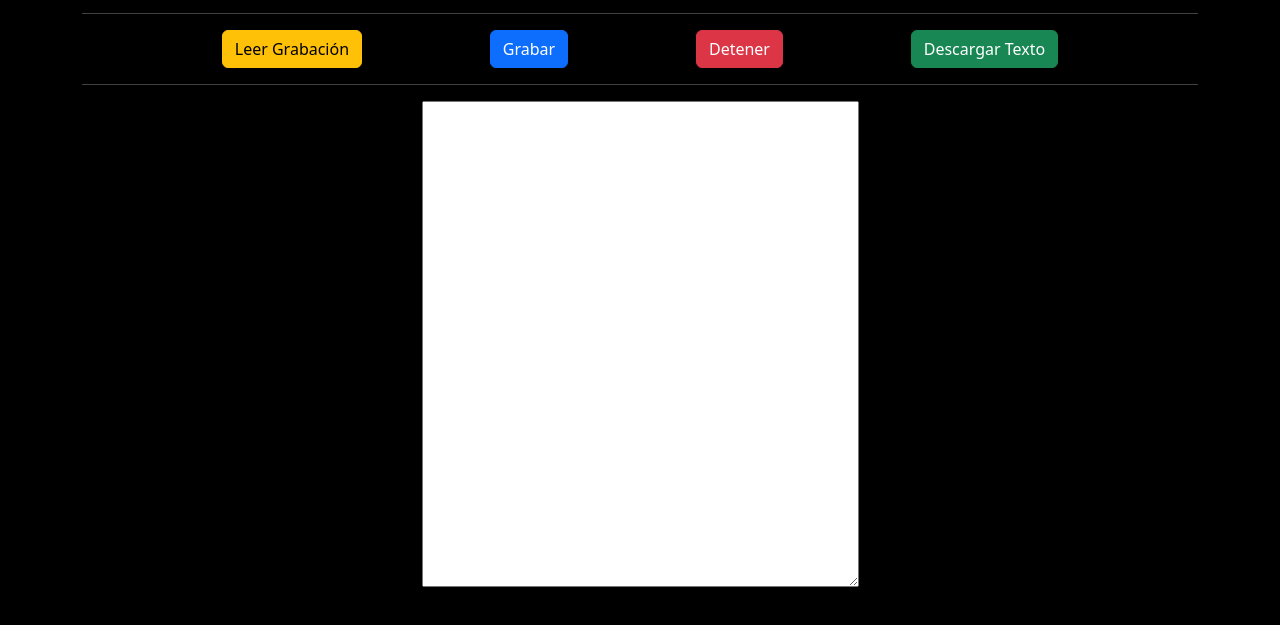
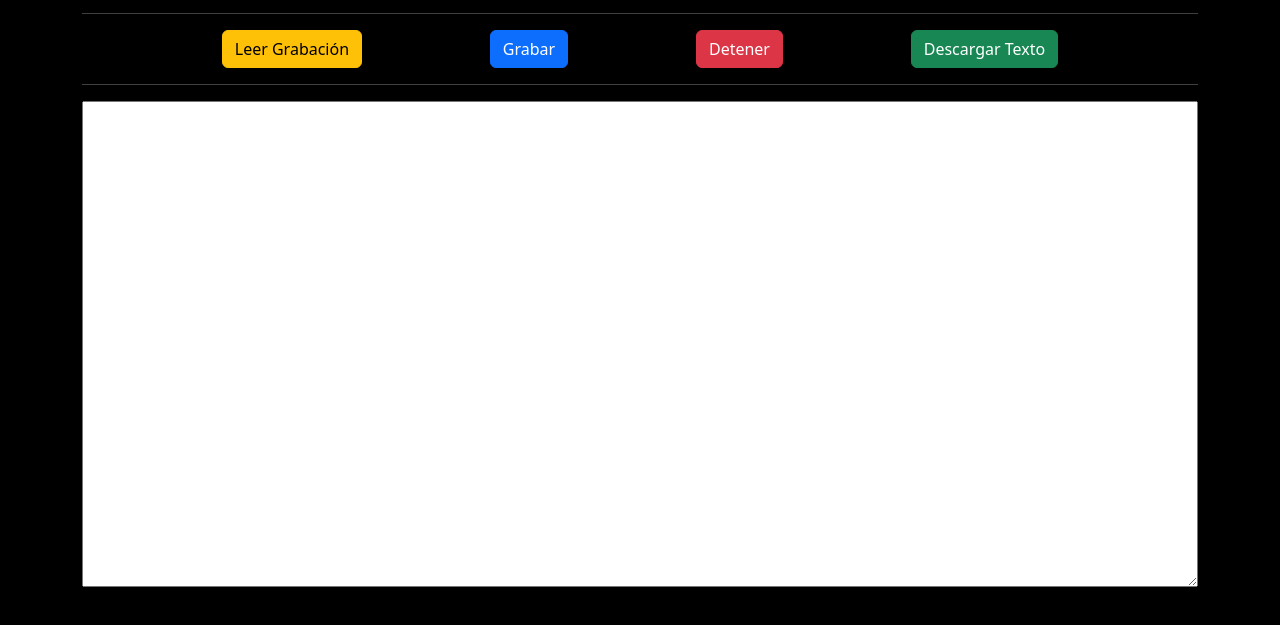
Before and after one commit to jonma0107/poetizer, a plain HTML site: page index.html in a window 1280 px wide. Shown: the part 111-736 px from the top of the page. Drawn offline with nearby package versions, Linux system fonts and the light colour scheme.

Commit message:
Update index.html

```diff
--- a/index.html
+++ b/index.html
@@ -37,7 +37,7 @@
         </button>
       </div>
       <hr style="color: white" />
-      <textarea id="text" cols="45" rows="20"></textarea>
+      <textarea id="text" cols="45" rows="20" class="container"></textarea>
     </div>
 
     <script src="./js/reconocimiento.js"></script>
```
